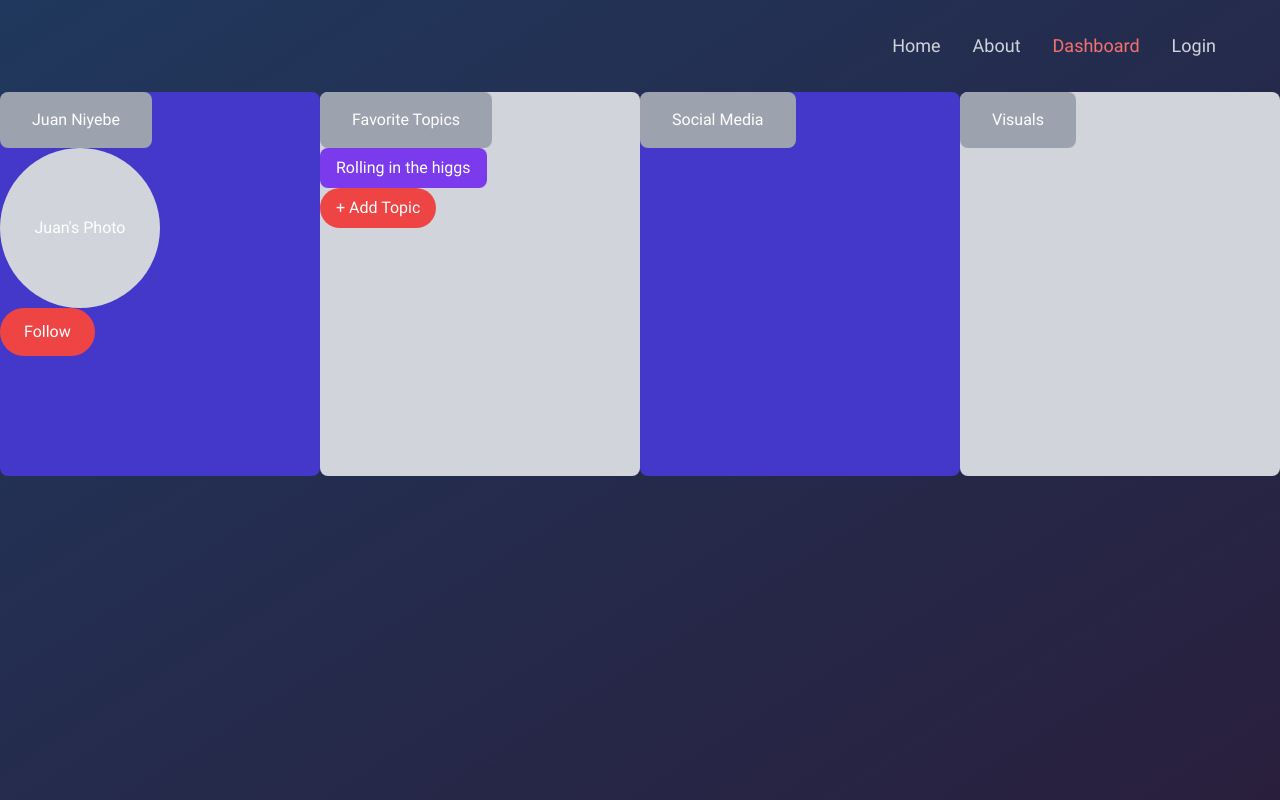
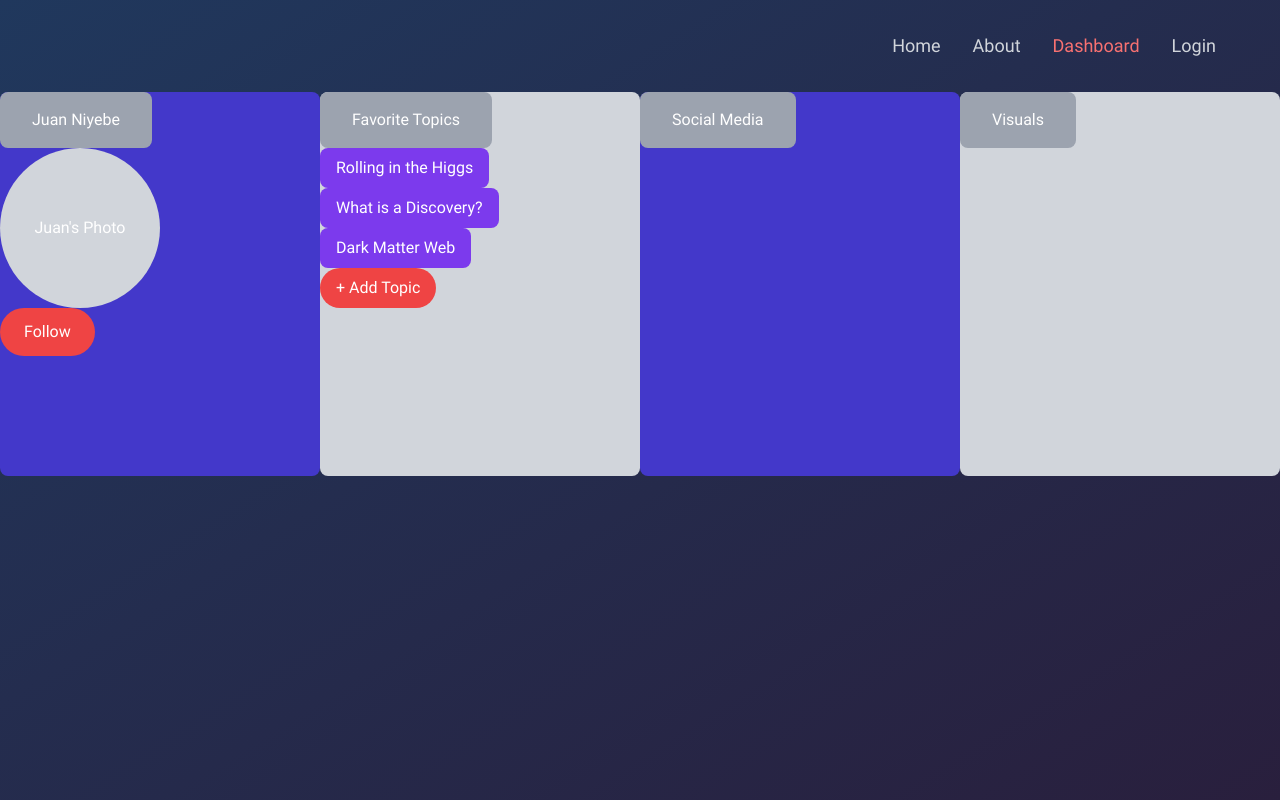
Before and after one commit to particlesilo/particlesilo, a React (Create React App) app in the folder web/: page /dashboard in a window 1280 px wide. Built offline with nearby package versions, Linux system fonts and the light colour scheme.

Commit message:
list of Topics

```diff
--- a/web/src/components/Dashboard/TopicsAggregator.js
+++ b/web/src/components/Dashboard/TopicsAggregator.js
@@ -1,14 +1,20 @@
-import React from 'react'
+import React, {useState} from 'react';
 import { styleClass } from '../../utils/style_class';
 import { Link } from "react-router-dom";
 
-export const TopicsAggregator = ({topics}) => {
+export const TopicsAggregator = ({topicsAgg}) => {
+
+  //const [todos, setTodos] = useState([]);
+
+  const topics = ['Rolling in the Higgs', 'What is a Discovery?', 'Dark Matter Web']
+  const topicsList = <Link to="/topic/example"> {topics.map(topics => <button className="rounded-lg bg-purple-600 hover:bg-green-500 py-2 px-4 text-white">{topics}</button>)}</Link>
+
   return <div className="rounded-lg bg-gray-300 w-auto h-96">
     <div>
       <button className="rounded-lg border-red-700 bg-gray-400 hover:bg-green-500 py-4 px-8 text-white">Favorite Topics</button>
     </div>
     <div>
-      <Link to="/topic/example"> <button className="rounded-lg bg-purple-600 hover:bg-green-500 py-2 px-4 text-white">Rolling in the higgs</button></Link>
+      {topicsList}
     </div>
 
     <div>
```
